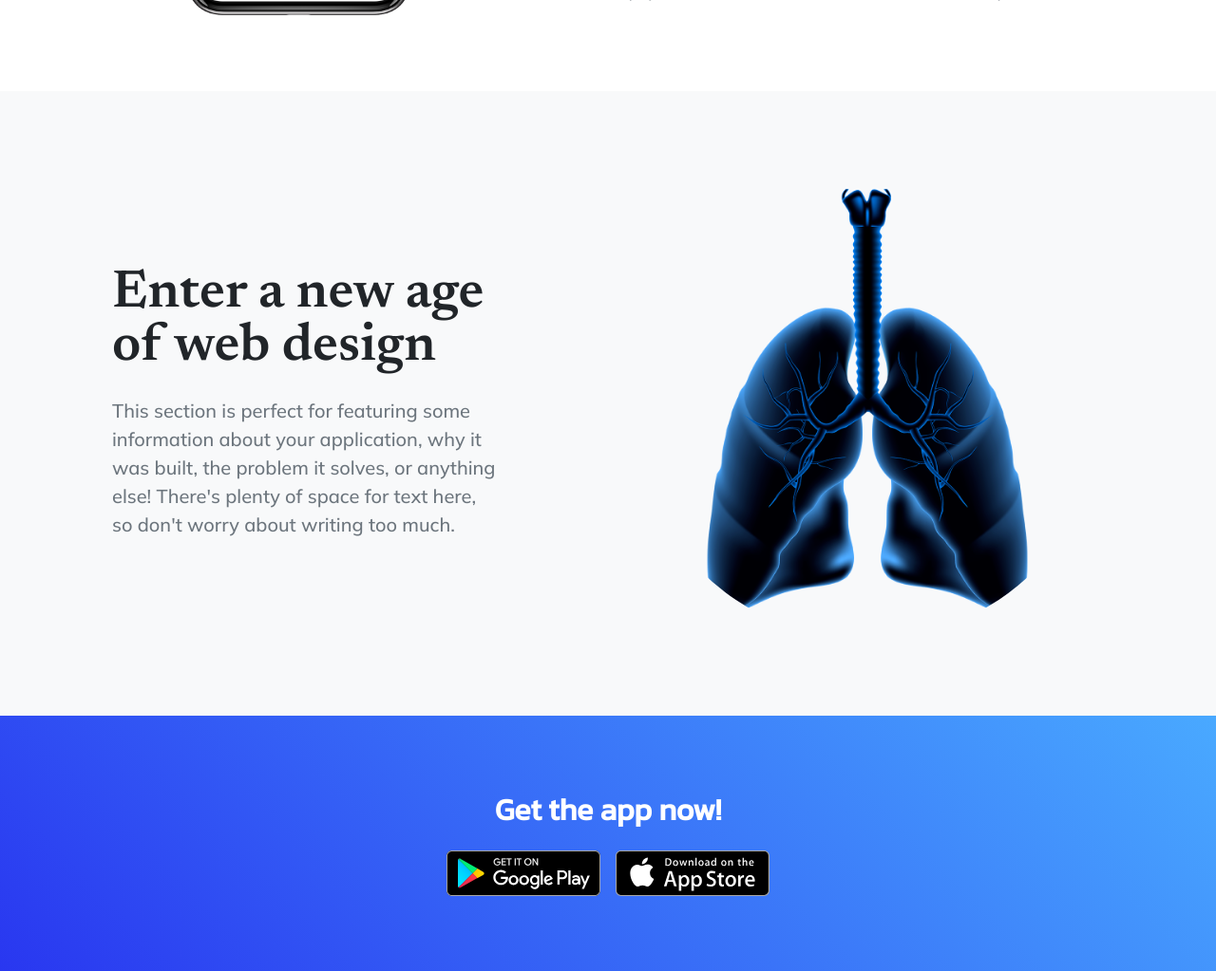
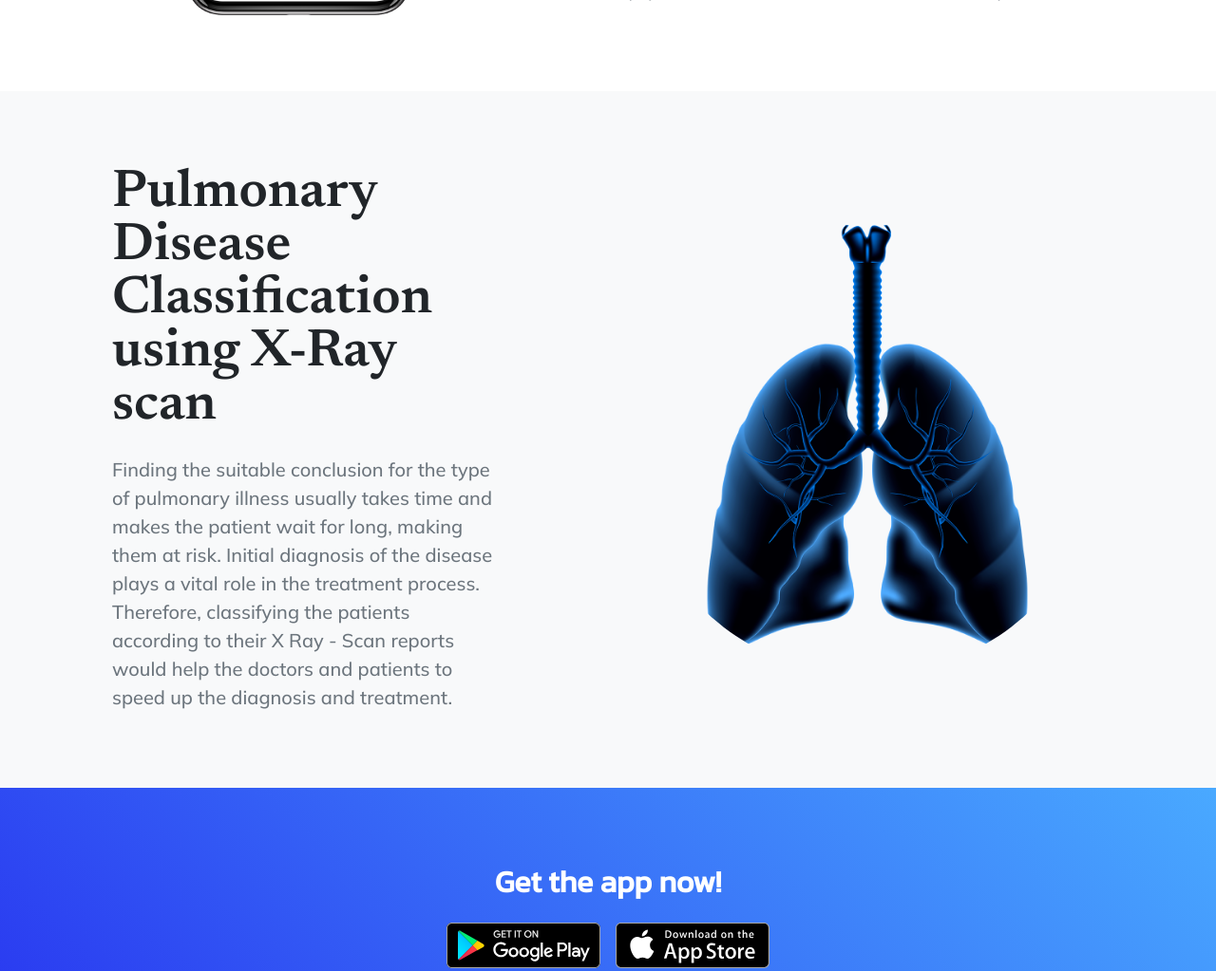
Before and after one commit to mrabhi05/lungwebsite, a Flask app: page / in a window 1280 px wide. Shown: the part 1627-2650 px from the top of the page at 95% size. Run offline with Flask 2, Linux system fonts and the light colour scheme; some libraries are stand-ins or nearby versions.

Commit message:
Updated content

```diff
--- a/templates/index.html
+++ b/templates/index.html
@@ -179,8 +179,9 @@
             <div class="container px-5">
                 <div class="row gx-5 align-items-center justify-content-center justify-content-lg-between">
                     <div class="col-12 col-lg-5">
-                        <h2 class="display-4 lh-1 mb-4">Enter a new age of web design</h2>
-                        <p class="lead fw-normal text-muted mb-5 mb-lg-0">This section is perfect for featuring some information about your application, why it was built, the problem it solves, or anything else! There's plenty of space for text here, so don't worry about writing too much.</p>
+                        <h2 class="display-4 lh-1 mb-4">Pulmonary Disease Classification using X-Ray scan</h2>
+                        <p class="lead fw-normal text-muted mb-5 mb-lg-0">Finding the suitable conclusion for the type of pulmonary illness usually takes time and makes the patient wait for long, making them at risk. Initial diagnosis of the disease plays a vital role in the treatment process. Therefore, classifying the patients according to their X Ray - Scan reports would help the doctors and patients to speed up the diagnosis and treatment.
+                        </p>
                     </div>
                     <div class="col-sm-8 col-md-6">
                         <div class="px-5 px-sm-0"><img class="img-fluid rounded-circle" src="static/assets/img/lung.png" alt="..." /></div>
```
